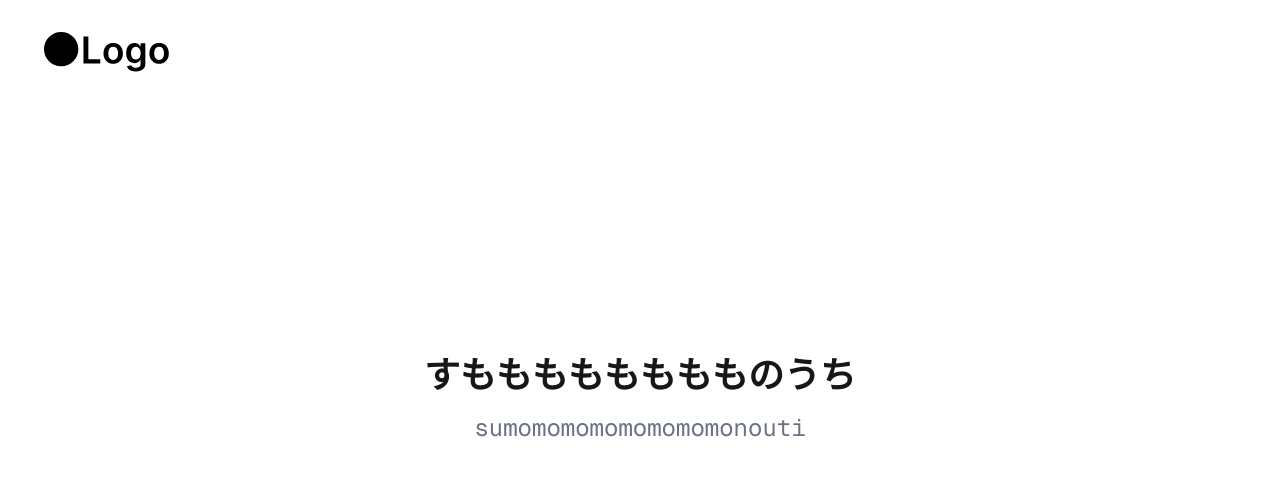
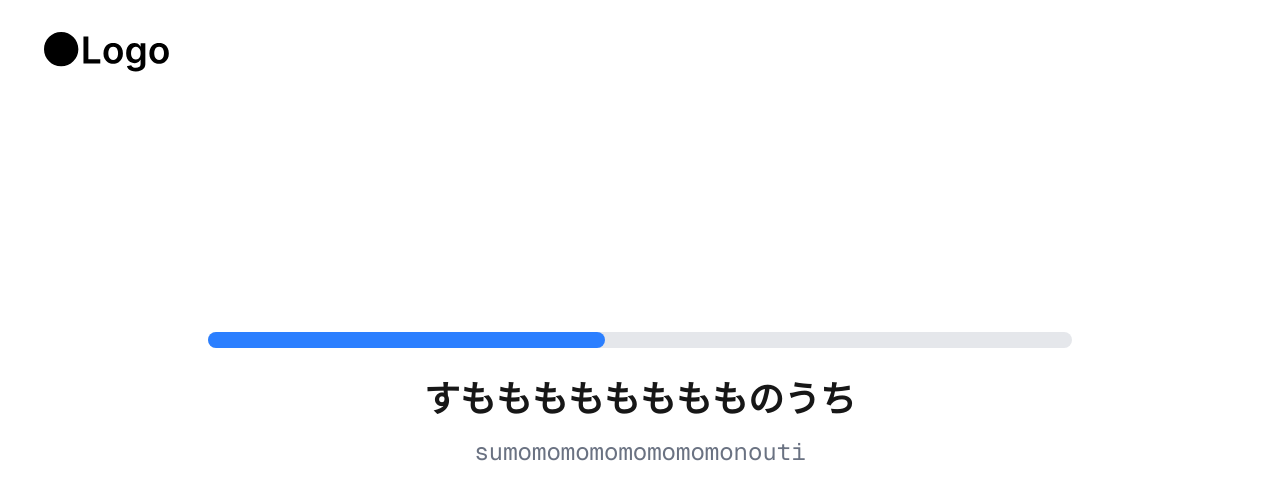
Before and after one commit to rikeda-cloud/react, a Next.js app in the folder typing-game/: page /game in a window 1280 px wide. Shown: the top 500 px of the page. Built offline with nearby package versions, Linux system fonts and the light colour scheme.

Commit message:
[bug] コンポーネント間の依存が汚くなったのでここから構造を変える

```diff
--- a/typing-game/src/components/Game.tsx
+++ b/typing-game/src/components/Game.tsx
@@ -2,12 +2,22 @@
 
 import React from 'react';
 import { useTypingGame } from "@/hooks/useTypingGame";
+import TimeProgressBar from './TimeProgressBar';
 
 function Game() {
-  const { text, romaji, idx } = useTypingGame();
+  const { text, romaji, idx, nextQuestion } = useTypingGame();
+
+  const handleTimeUp = () => {
+    console.log("Time is up!");
+    nextQuestion();
+  }
 
   return (
-    <div className="text-center">
+    <div className="text-center w-full max-w-4xl px-4">
+      <div className="mb-8">
+        <TimeProgressBar duration={10} onComplete={handleTimeUp} />
+      </div>
+
       <p className="text-4xl mb-4 font-bold">{text}</p>
       <p className="text-2xl font-mono">
         <span style={{ color: "#BAC521" }}>
--- /dev/null
+++ b/typing-game/src/components/TimeProgressBar.tsx
@@ -0,0 +1,42 @@
+"use client";
+
+import React from "react";
+
+interface TimeProgressBarProps {
+  duration: number;
+  onComplete: () => void;
+}
+
+function TimeProgressBar({ duration, onComplete }: TimeProgressBarProps) {
+  const [progress, setProgress] = React.useState(100);
+
+  React.useEffect(() => {
+    const durationInMs = duration * 1000;
+    const intervalTime = 100;
+    const decrement = (intervalTime / durationInMs) * 100;
+
+    const timer = setInterval(() => {
+      setProgress((prevProgress) => {
+        const newProgress = prevProgress - decrement;
+        if (newProgress <= 0) {
+          clearInterval(timer);
+          onComplete();
+          return 0;
+        }
+        return newProgress;
+      });
+    }, intervalTime);
+
+    return () => {
+      clearInterval(timer);
+    }
+  }, [duration, onComplete]);
+
+  return (
+    <div className="w-full bg-gray-200 rounded-full h-4 dark:bg-gray-700">
+      <div className="bg-blue-500 h-4 rounded-full transition-all duration-100 ease-linear" style={{ width: `${progress}%` }}></div>
+    </div>
+  )
+}
+
+export default TimeProgressBar;
--- a/typing-game/src/hooks/useTypingGame.ts
+++ b/typing-game/src/hooks/useTypingGame.ts
@@ -27,12 +27,12 @@ export const useTypingGame = () => {
     }
   }, [currentQuestion, idx]);
 
+  const nextQuestion = () => {
+    setCurrentQuestion(getRandomQuestion());
+    setIdx(0);
+  }
+
   useEffect(() => {
-    const nextQuestion = () => {
-      setCurrentQuestion(getRandomQuestion());
-      setIdx(0);
-    }
-
     if (idx === currentQuestion?.romaji.length) {
       nextQuestion();
     }
@@ -42,5 +42,6 @@ export const useTypingGame = () => {
     text: currentQuestion?.text,
     romaji: currentQuestion?.romaji,
     idx: idx,
+    nextQuestion: nextQuestion,
   };
 }
```
